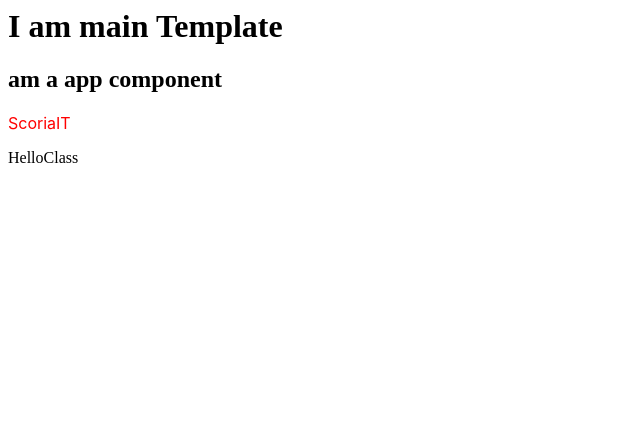
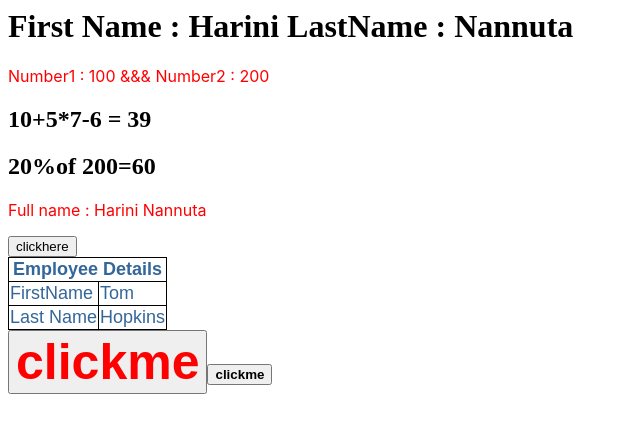
Before and after one commit to harinisatya/Angular2, an Angular app: page / in a window 1280 px wide. Shown: the top 432 px of the page, without its empty margins (0-640 px from the left). Built offline with nearby package versions, Linux system fonts and the light colour scheme.

Commit message:
7 files modified, 3 added

```diff
--- a/src/app/app.component.html
+++ b/src/app/app.component.html
@@ -1,3 +1,17 @@
-<h2>am a app component</h2>
-<p>{{ user }}</p>
+<h1>{{ 'First Name : ' + fname + '   ' + 'LastName : ' + lname }}</h1>
+<!-- interpolation with hard coded strings-->
+<p>{{ 'Number1 : ' + numbe1 + ' &&& ' + ' Number2   : ' + numbe2 }}</p>
+<!---interpolation with hard coded strings -->
+<h2>10+5*7-6 = {{ 10 + 5 * 7 - 6 }}</h2>
+<!---interpolation with mathmatical experssion-->
+<h2>20%of 200={{ numbe2 ? numbe2 * 0.3 : 'not available' }}</h2>
+<!--- interpolation with ternary operator-->
+<p>Full name : {{ getFullName() }}</p>
+<!---interpolation with method-->
+<button [disabled]="IsDisabled" (click)="onClick()">clickhere</button>
+<!---property binding and event binding-->
 <app-student></app-student>
+<button style="color:red;font-weight:bold;font-size:50px">clickme</button>
+<!---Inline styling in style binding-->
+<button [style.font-weight]="isBold ? text : 'normal'">clickme</button>
+<!---styling binding with ternary operator-- -->
--- a/src/app/app.component.ts
+++ b/src/app/app.component.ts
@@ -6,5 +6,25 @@ import { Component, VERSION } from '@angular/core';
   styleUrls: ['./app.component.css'],
 })
 export class AppComponent {
-  user: string = 'ScoriaIT';
+  IsDisabled: boolean = false; //  property value for property binding
+
+  onClick(): void {
+    alert('HelloWorld'); // method for event binding
+  }
+  text: string = 'bold';
+  isBold: boolean = true;
+
+  fname: string = 'Harini';
+  lname: string = 'Nannuta';
+
+  imageurl: string = 'https://bit.ly/bg-saint';
+  //  image url for interpolation to display images
+
+  numbe1: number = 100;
+  numbe2: number = 200;
+
+  getFullName(): string {
+    return this.fname + ' ' + this.lname;
+    // interpolation with method
+  }
 }
--- a/src/app/app.module.ts
+++ b/src/app/app.module.ts
@@ -4,10 +4,11 @@ import { FormsModule } from '@angular/forms';
 
 import { AppComponent } from './app.component';
 import { StudentComponent } from './student/student.component';
+import { SampleComponent } from './sample/sample.component';
 
 @NgModule({
   imports: [BrowserModule, FormsModule],
-  declarations: [AppComponent, StudentComponent],
+  declarations: [AppComponent, StudentComponent, SampleComponent],
   bootstrap: [AppComponent],
 })
 export class AppModule {}
--- /dev/null
+++ b/src/app/sample/sample.component.html
@@ -0,0 +1 @@
+<p>Good Morning</p>
--- /dev/null
+++ b/src/app/sample/sample.component.ts
@@ -0,0 +1,10 @@
+import { Component, OnInit } from '@angular/core';
+
+@Component({
+  selector: 'app-sample',
+  templateUrl: './sample.component.html',
+  styleUrls: ['./sample.component.css'],
+})
+export class SampleComponent {
+  2;
+}
--- a/src/app/student/student.component.css
+++ b/src/app/student/student.component.css
@@ -0,0 +1,13 @@
+table {
+  color: #369;
+  font-family: Arial, Helvetica, sans-serif;
+  font-size: large;
+  border-collapse: collapse;
+}
+
+td {
+  border: 1px solid black;
+}
+thead {
+  border: 1px solid black;
+}
--- a/src/app/student/student.component.html
+++ b/src/app/student/student.component.html
@@ -1 +1,17 @@
-<p>HelloClass</p>
+<table>
+  <thead>
+    <tr>
+      <th [attr.colspan]="columnSpan">Employee Details</th>
+    </tr>
+  </thead>
+  <tbody>
+    <tr>
+      <td>FirstName</td>
+      <td>{{ firstName }}</td>
+    </tr>
+    <tr>
+      <td>Last Name</td>
+      <td>{{ lastName }}</td>
+    </tr>
+  </tbody>
+</table>
--- a/src/app/student/student.component.ts
+++ b/src/app/student/student.component.ts
@@ -5,4 +5,12 @@ import { Component, OnInit } from '@angular/core';
   templateUrl: './student.component.html',
   styleUrls: ['./student.component.css'],
 })
-export class StudentComponent {}
+export class StudentComponent {
+  columnSpan: number = 2;
+  // attribute binding
+
+  firstName: string = 'Tom';
+  lastName: string = 'Hopkins';
+  gender: string = 'Male';
+  age: number = 20;
+}
--- a/src/index.html
+++ b/src/index.html
@@ -1,4 +1,3 @@
 <my-app>
-  <h1>I am main Template</h1>
   <hello-world></hello-world>
 </my-app>
```
Also changed, not shown: src/app/sample/sample.component.css (added).
